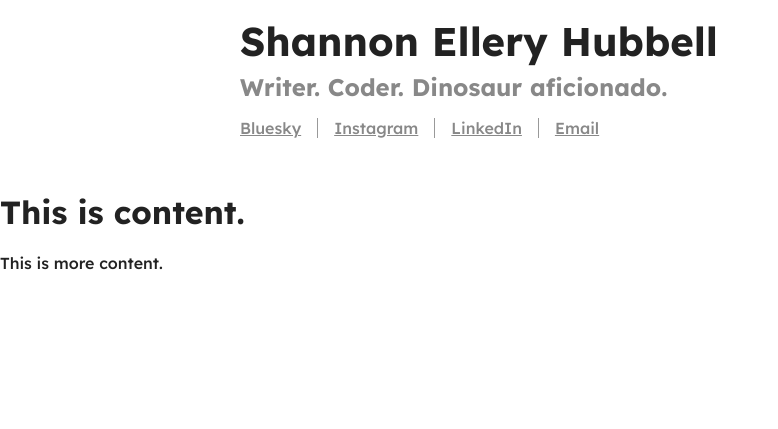
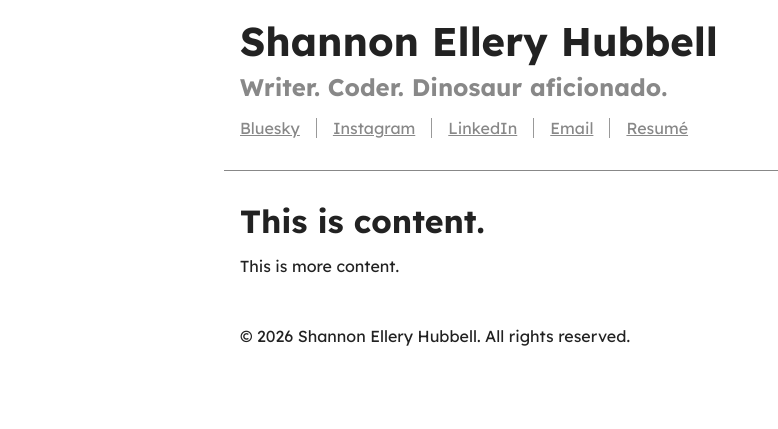
Before and after one commit to shannonhubbell/shannonhubbell.github.io, an Astro site: page /about in a window 1280 px wide. Shown: the whole page, without its empty margins (0-778 px from the left). Built offline with nearby package versions, Linux system fonts and the light colour scheme; Astro itself is replaced by a stand-in of ours.

Commit message:
inital resume stuff

```diff
--- /dev/null
+++ b/src/components/FooterBar.astro
@@ -0,0 +1,19 @@
+---
+const today = new Date();
+---
+<footer>
+
+    &copy; {today.getFullYear()} Shannon Ellery Hubbell. All rights reserved.
+
+</footer>
+
+<style>
+
+    footer {
+        width: 800px;
+        max-width: calc(100% - 2em);
+        margin: 0 auto;
+        padding: 1rem 0 5rem 0;
+    }
+
+</style>
--- a/src/components/HeaderBar.astro
+++ b/src/components/HeaderBar.astro
@@ -25,6 +25,9 @@ import shannonHeadshot from "../assets/sh-headshot.webp";
         </li>
         <li>
             <a href="mailto:brundlefly+github@gmail.com">Email</a>
+        </li>
+        <li>
+            <a href="/resume/">Resumé</a>
         </li>
     </ul>
 </header>
--- a/src/layouts/Layout.astro
+++ b/src/layouts/Layout.astro
@@ -1,6 +1,7 @@
 ---
 import "../styles/global.css";
 import HeaderBar from "../components/HeaderBar.astro";
+import FooterBar from "../components/FooterBar.astro";
 const { frontmatter } = Astro.props;
 ---
 
@@ -23,7 +24,10 @@ const { frontmatter } = Astro.props;
 	</head>
 	<body>
 		<HeaderBar />
-		<slot />
+		<main>
+			<slot />
+		</main>
+		<FooterBar />
 	</body>
 </html>
 
@@ -35,10 +39,24 @@ const { frontmatter } = Astro.props;
 		height: 100%;
 		font-family: "Lexend", sans-serif;
 		font-optical-sizing: auto;
-		font-weight: 500;
+		font-weight: 400;
 		font-style: normal;
 		font-size: 16px;
-		background: #FFF;
+		background: #fff;
 		color: #222;
 	}
+	main {
+		width: 800px;
+		max-width: calc(100% - 2em);
+		margin: 0 auto;
+		padding: 1rem;
+		border-top: 1px solid #888;
+		line-height: 1.5rem;
+		h2 {
+			color: #666;
+		}
+		hr {
+			margin: 3rem 0;
+		}
+	}
 </style>
```
Also changed, not shown: src/pages/resume.md (added, +37 -0 lines).
